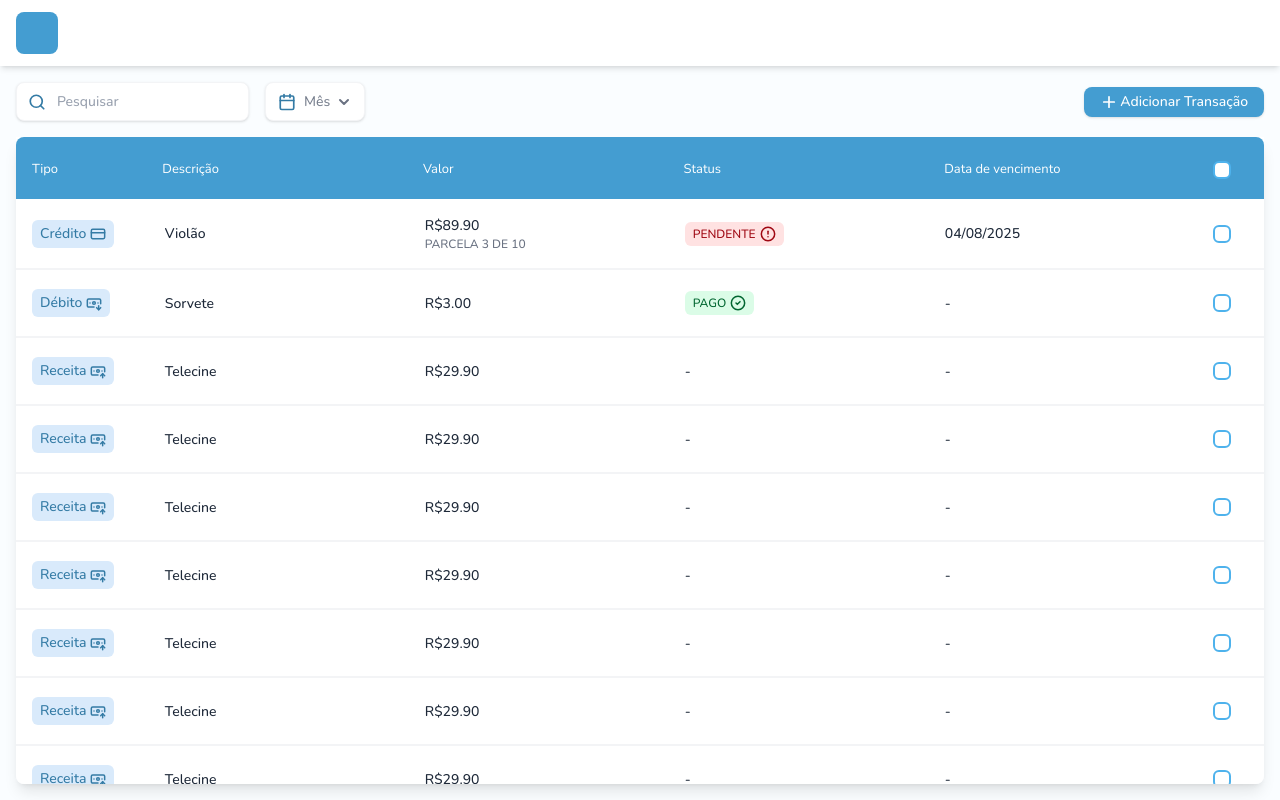
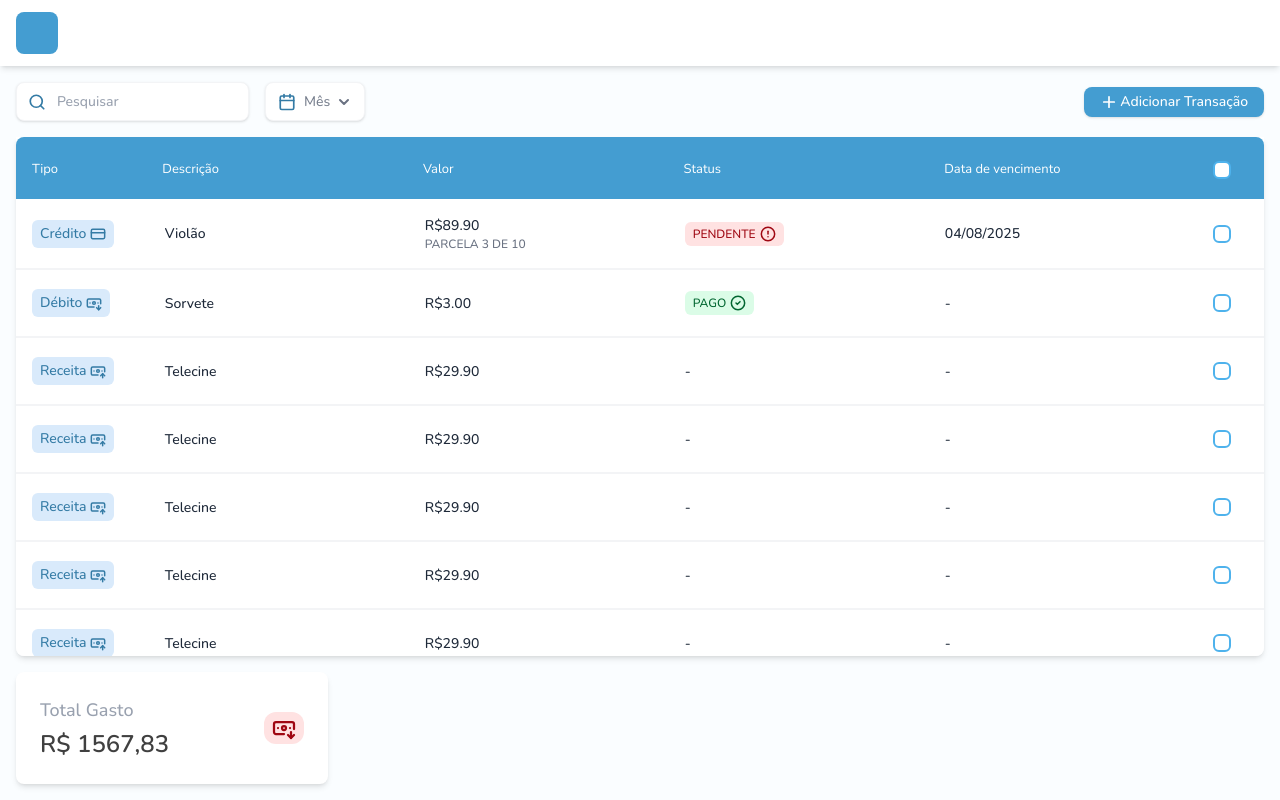
Before and after one commit to faelcjeronymo/financial-organizer, a Next.js app: page / in a window 1280 px wide. Built offline with nearby package versions, Linux system fonts and the light colour scheme.

Commit message:
adding new elements into the layout

```diff
--- a/src/app/_components/BgText/index.tsx
+++ b/src/app/_components/BgText/index.tsx
@@ -26,7 +26,7 @@ const BgText = (props: BgTextProps) => {
     }
 
     return(
-        <div className={`inline-flex items-center px-2 py-1 ${props.rounded ? 'rounded-xl' : 'rounded-md'} text-sm ${props.type ? type[props.type] : type.default} ${props.className}`.trim()}>
+        <div className={`inline-flex items-center px-2 py-1 ${props.rounded ? 'rounded-full' : 'rounded-md'} text-sm ${props.type ? type[props.type] : type.default} ${props.className}`.trim()}>
             {props.children}
             {props.icon && <div className="ms-1">{props.icon}</div>}
         </div>
--- a/src/app/page.tsx
+++ b/src/app/page.tsx
@@ -1,9 +1,10 @@
 'use client';
 
-import { Calendar, Plus } from "lucide-react";
+import { BanknoteArrowDown, Calendar, Plus } from "lucide-react";
 import Dropdown, { DropdownGroup } from "./_components/Dropdown";
 import SearchBar from "./_components/SearchBar";
 import TransactionsTable from "./_components/TransactionsTable";
+import BgText from "./_components/BgText";
 
 //TODO: Criar o dropdown com os meses
 const months: Array<DropdownGroup> = [
@@ -55,8 +56,19 @@ const Page = () => {
                     <span className="leading-4">Adicionar Transação</span>
                 </button>
             </div>
-            <div className="bg-white border-0 shadow-lg h-full overflow-auto rounded-b-lg">
+            <div className="bg-white border-0 shadow-md h-full overflow-auto rounded-b-lg mb-4">
                 <TransactionsTable/>
+            </div>
+            <div className="grid grid-cols-4">
+                <div className="bg-white shadow-md p-6 flex rounded-lg justify-between items-center">
+                    <div className="flex flex-col">
+                        <span className="text-gray-400 text-lg mb-1">Total Gasto</span>
+                        <span className="text-2xl text-neutral-700 font-semibold">R$ 1567,83</span>
+                    </div>
+                    <BgText className="bg-red-100 text-red-800 h-[42] w-[42] flex justify-center items-center rounded-xl">
+                        <BanknoteArrowDown/>
+                    </BgText>
+                </div>
             </div>
         </div>
     );
```
